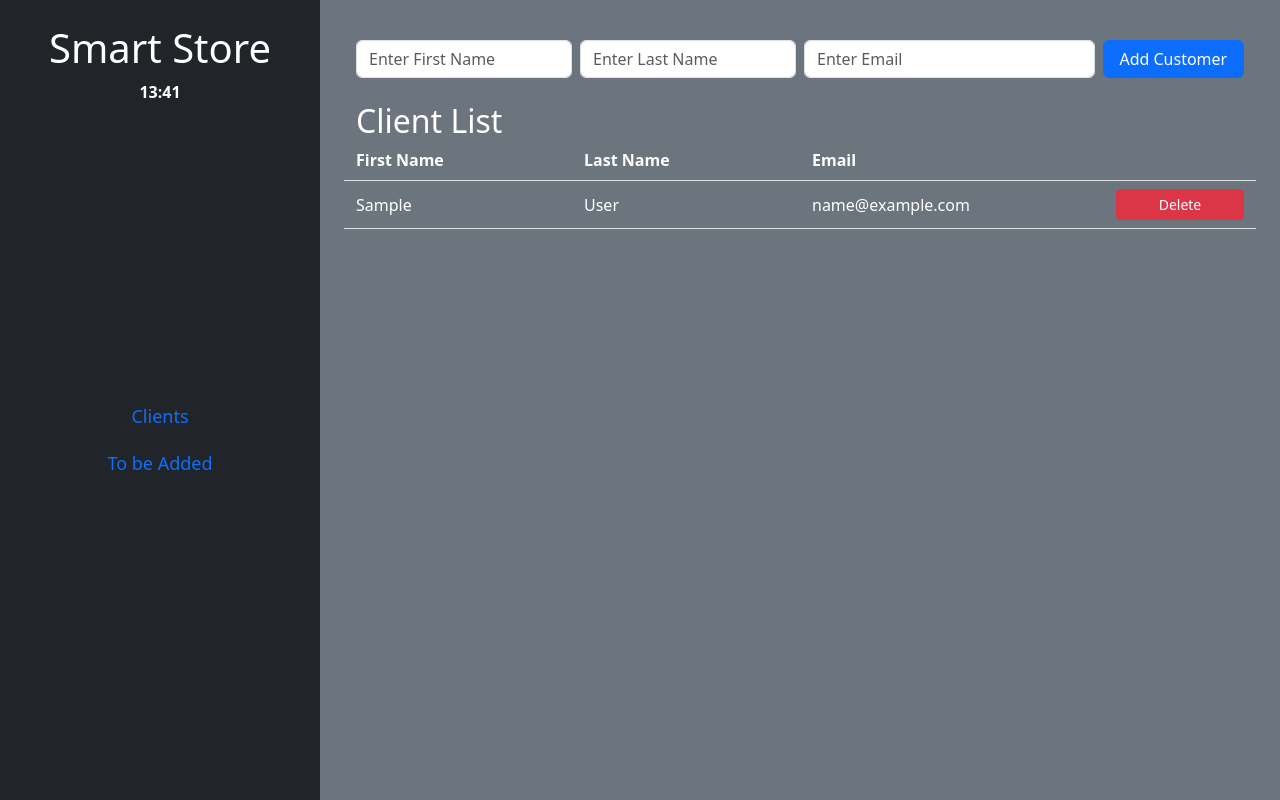
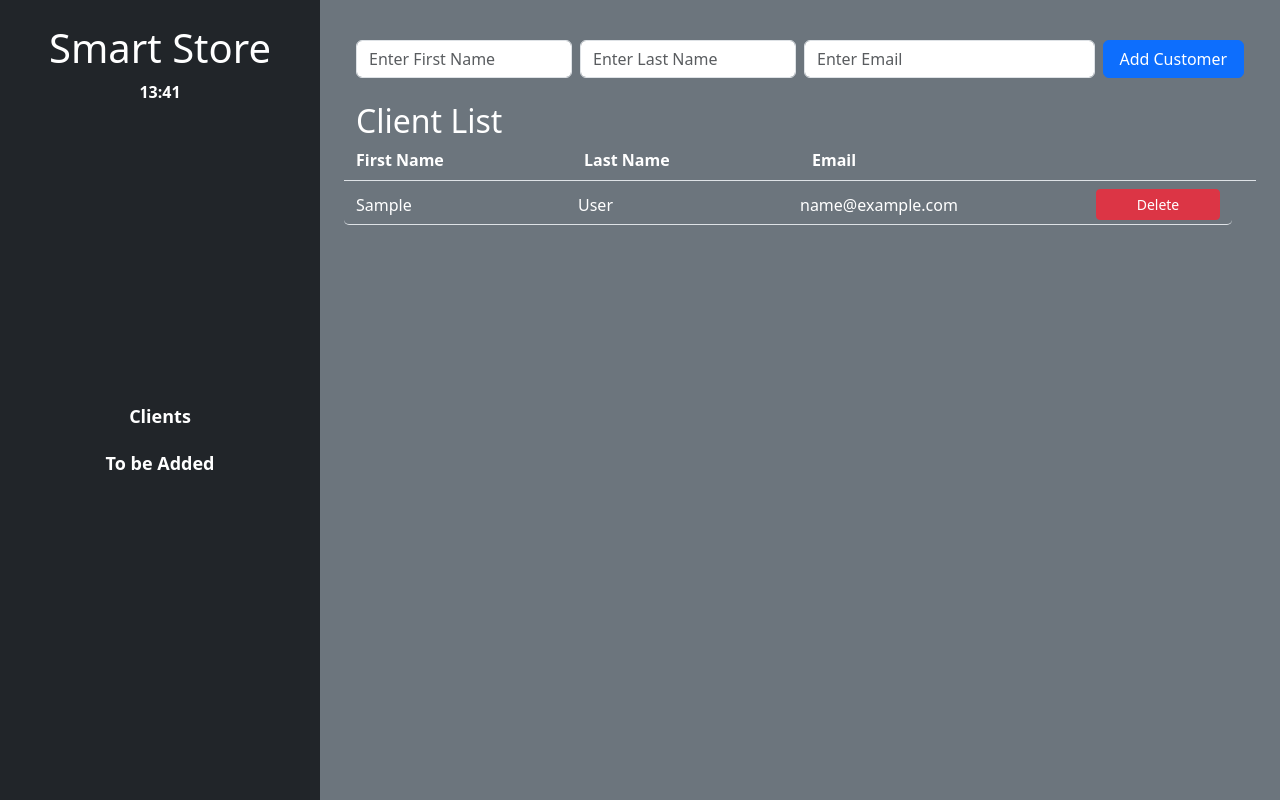
Before and after one commit to Crisguts/iot_snack_hub, a Flask app: page / in a window 1280 px wide. Run offline with Flask 3, Linux system fonts and the light colour scheme; tables that the repository leaves empty hold one stand-in row (values such as "Sample post").

Commit message:
Ui update
-Removed blue links
- Added hover animations for links and client table

```diff
--- a/static/styles.css
+++ b/static/styles.css
@@ -19,4 +19,21 @@ h1 {
 .Sidebar {
   font-size: 18px;
   text-decoration: none;
+  color: white;
+  transition: background-color 0.3s ease;
+  width: 100%;
+  text-align: center;
+  border-radius: 15px;
 }
+.Sidebar:hover{
+  background-color: grey;
+}
+.Customer {
+  transition: background-color 0.3s ease;
+  width: 100%;
+  height: 100%;
+  border-radius: 5px;
+}
+.Customer:hover {
+  background-color: rgb(79, 79, 79);
+}
--- a/templates/index.html
+++ b/templates/index.html
@@ -19,8 +19,8 @@
       </div>
 
       <div id="link-div" class="d-flex flex-column align-items-center" style="gap: 20px;">
-        <a href="" class="Sidebar">Clients</a>
-        <a href="" class="Sidebar">To be Added</a>
+        <a href="" class="Sidebar fw-bold">Clients</a>
+        <a href="" class="Sidebar fw-bold">To be Added</a>
       </div>
     </div>
 
@@ -58,7 +58,7 @@
         <!-- Title -->
         <h2 class="text-white mb-2">Client List</h2>
         <!-- Table Headers -->
-        <div class="row fw-bold border-bottom pb-2 mb-2">
+        <div class="row fw-bold border-bottom pb-2 mb-1">
           <div class="col-3">First Name</div>
           <div class="col-3">Last Name</div>
           <div class="col-4">Email</div>
@@ -66,12 +66,12 @@
 
         <!-- Customer List -->
         {% for i in customers %}
-        <div class="row align-items-center mb-2 border-bottom">
-          <div class="col-3 mb-2">{{ i[1] }}</div>
-          <div class="col-3 mb-2">{{ i[2] }}</div>
-          <div class="col-4 mb-2">{{ i[3] }}</div>
+        <div class="row align-items-center mb-1 mt-1 border-bottom Customer">
+          <div class="col-3 ">{{ i[1] }}</div>
+          <div class="col-3 ">{{ i[2] }}</div>
+          <div class="col-4 ">{{ i[3] }}</div>
           <div class="col-2">
-            <a href="/delete/{{ i[0] }}" class="btn btn-sm btn-danger w-100 mb-2">Delete</a>
+            <a href="/delete/{{ i[0] }}" class="btn btn-sm btn-danger w-100 mb-1 mt-1 h-100 ">Delete</a>
           </div>
         </div>
         {% endfor %}
```
Also changed, not shown: store.db.
